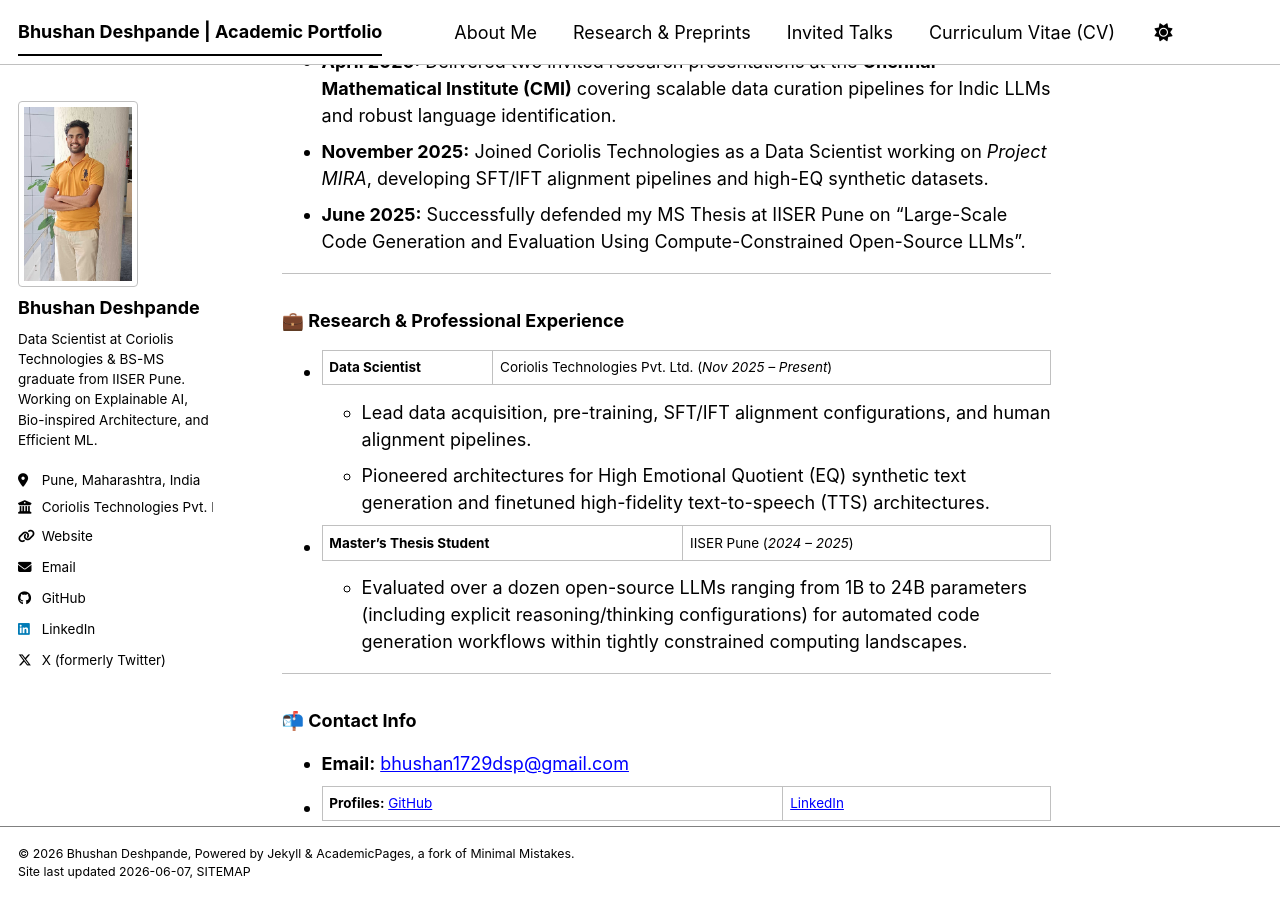
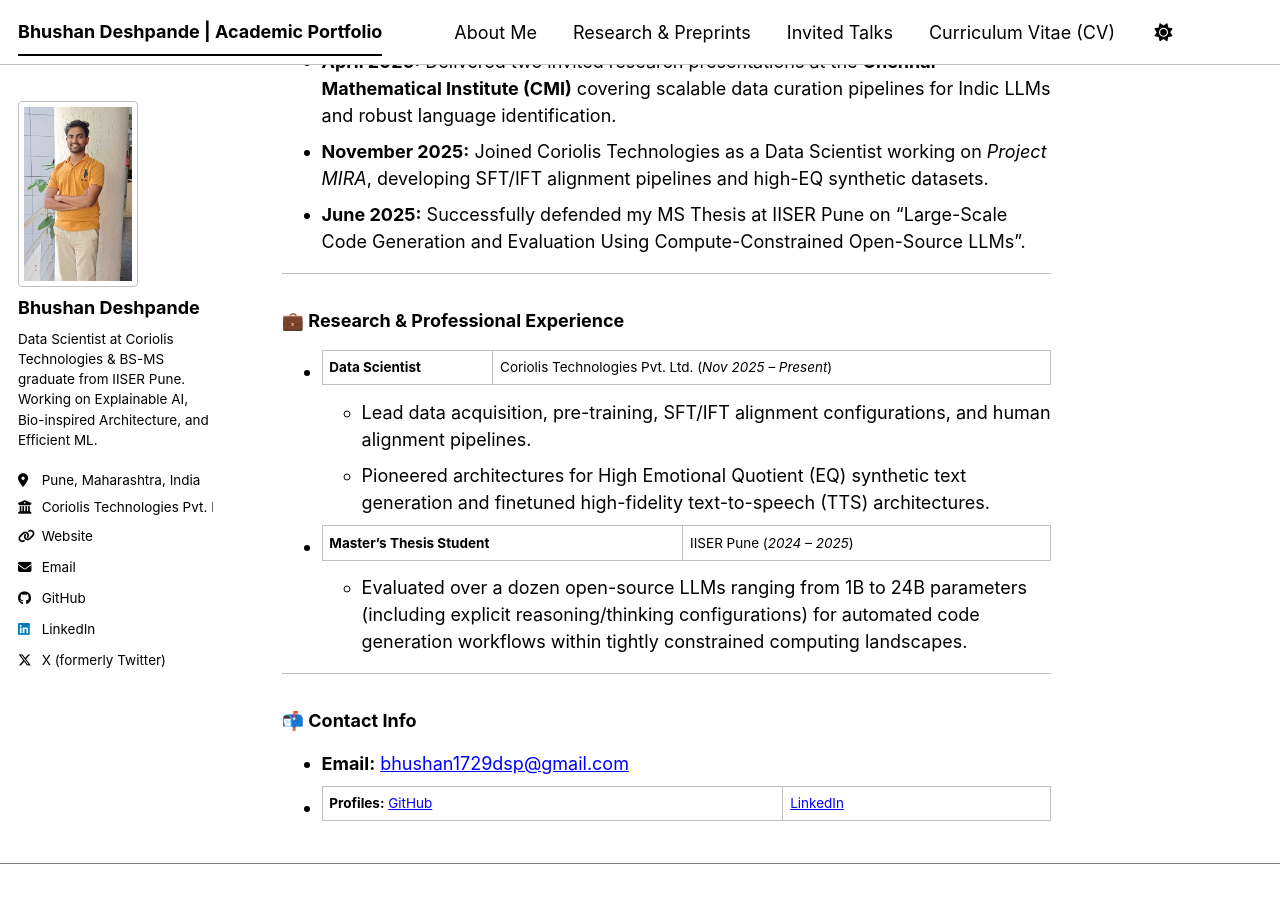
Before and after one commit to bhushan1729/bhushan1729.github.io, a Jekyll site: the page built from _pages/about.md, in a window 1280 px wide and 900 px high, scrolled down 566 px. Built offline with Jekyll 4.4.1, drawn with Linux system fonts in a browser that asks for light colours; a script bundle is joined from its source files by our own code; library files that are not in the unit come from our copies.

Commit message:
Remove copyright, attribution, sitemap, and last updated lines from footer

```diff
--- a/_includes/footer.html
+++ b/_includes/footer.html
@@ -4,6 +4,4 @@
 
 
 <div class="page__footer-copyright">
-  &copy; {{ site.time | date: '%Y' }} {{ site.name | default: site.title }}, {{ site.data.ui-text[site.locale].powered_by | default: "Powered by" }} <a href="https://jekyllrb.com" rel="nofollow">Jekyll</a> &amp; <a href="https://github.com/academicpages/academicpages.github.io">AcademicPages</a>, a fork of <a href="https://mademistakes.com/work/minimal-mistakes-jekyll-theme/" rel="nofollow">Minimal Mistakes</a>.<br />
-  Site last updated {{ "now" | date: '%Y-%m-%d' }}, <a href="/sitemap/" style="text-transform: uppercase;">{{ site.data.ui-text[site.locale].site_map | default: "Sitemap" }}</a>
 </div>
```
